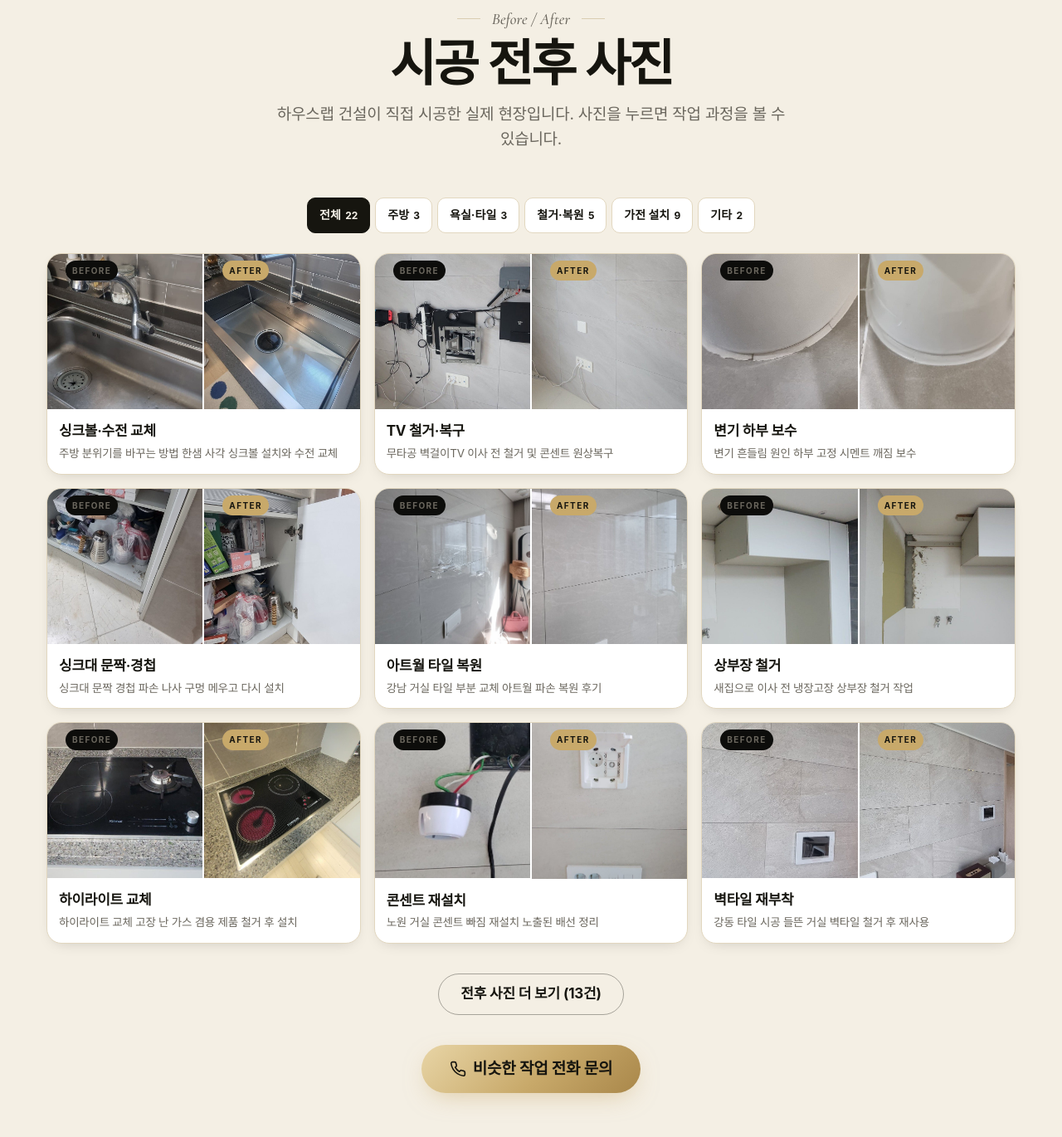
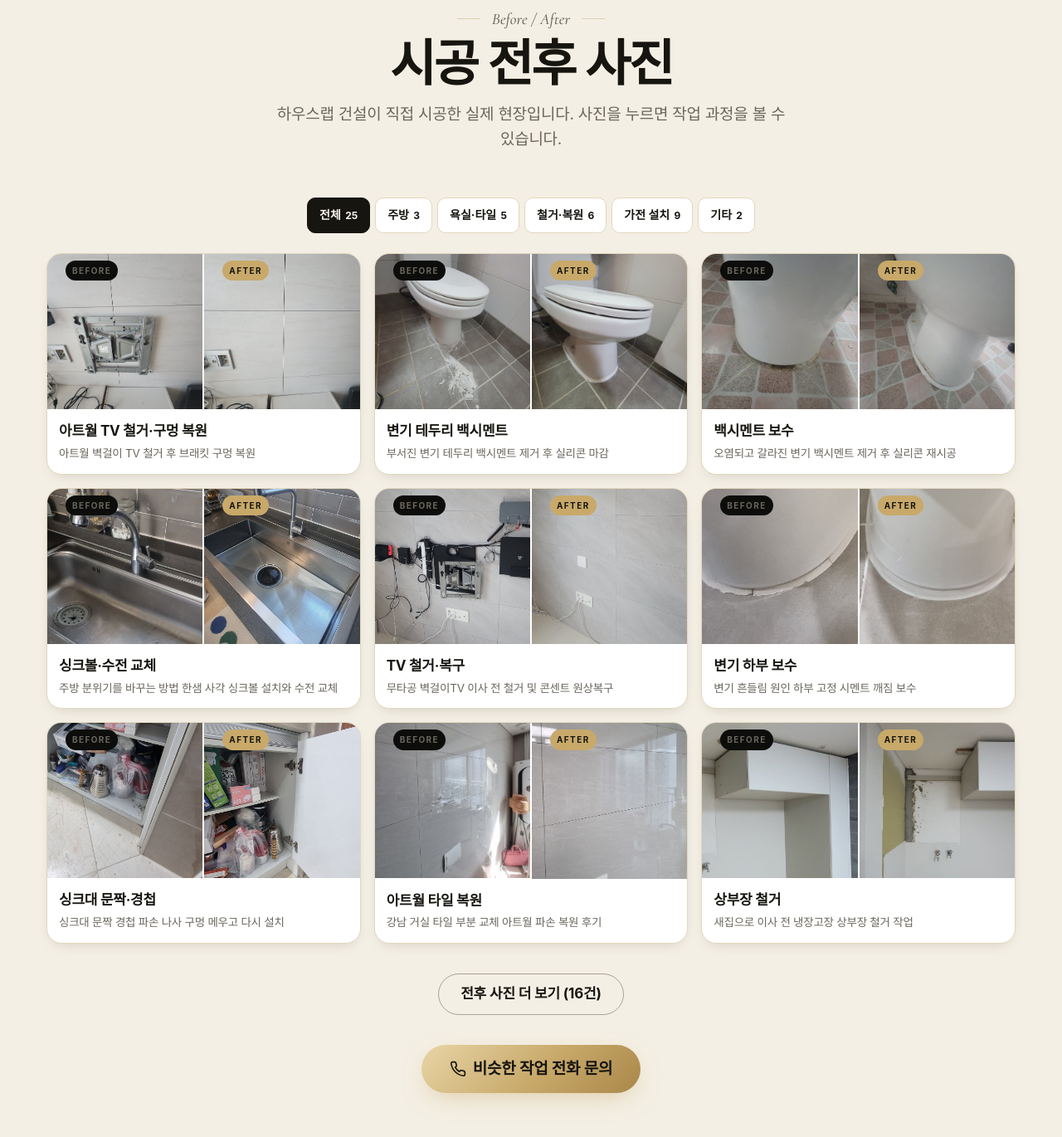
Before and after one commit to rnjstpgns041-sys/houselab-site, a plain HTML site: page index.html in a window 1280 px wide. Shown: the part 3218-4588 px from the top of the page at 83% size. Drawn offline with nearby package versions, Linux system fonts and the light colour scheme; a web font is replaced by a local one.

Commit message:
시공 전후 사진에 아트월 TV 구멍 복원·변기 테두리 백시멘트·백시멘트 보수 카드 추가 (같은 업체 블로그 사진)
Co-Authored-By: Claude Opus 5.5 <noreply@anthropic.com>
Claude-Session: https://claude.ai/code/session_01RGrrhLkMCAg5nS7A2Dzk6e

```diff
--- a/index.html
+++ b/index.html
@@ -1536,6 +1536,15 @@ buildStrip(CASES_PHOTOS);
 
 // 작업 전후 비교
 const BA = [
+{ "id": "223834450645", "blog": "ssus7777", "label": "아트월 TV 철거·구멍 복원", "cat": "remove",
+  "title": "아트월 벽걸이 TV 철거 후 브래킷 구멍 복원", "quote": "",
+  "b": "images/s-223834450645-1.jpg", "a": "images/s-223834450645-a.jpg" },
+{ "id": "223843063685", "blog": "ssus7777", "label": "변기 테두리 백시멘트", "cat": "bath",
+  "title": "부서진 변기 테두리 백시멘트 제거 후 실리콘 마감", "quote": "",
+  "b": "images/s-223843063685-1.jpg", "a": "images/s-223843063685-a.jpg" },
+{ "id": "223711406851", "blog": "ssus7777", "label": "백시멘트 보수", "cat": "bath",
+  "title": "오염되고 갈라진 변기 백시멘트 제거 후 실리콘 재시공", "quote": "",
+  "b": "images/s-223711406851-1.jpg", "a": "images/s-223711406851-a.jpg" },
 {
 "id": "224480171508",
 "label": "싱크볼·수전 교체",
@@ -1743,7 +1752,7 @@ function drawBA() {
   document.getElementById("baCats").innerHTML = BA_CATS.filter(([k]) => k === "all" || BA.some(c => c.cat === k))
     .map(([k, n]) => `<button type="button" class="bac" data-k="${k}" aria-pressed="${k === BA_CAT}">${n} <span>${k === "all" ? BA.length : BA.filter(c => c.cat === k).length}</span></button>`).join("");
   document.getElementById("bapGrid").innerHTML = list.slice(0, BA_N).map(c => `
-    <a class="bap" href="https://blog.naver.com/psb-7/${c.id}" target="_blank" rel="noopener">
+    <a class="bap" href="https://blog.naver.com/${c.blog || "psb-7"}/${c.id}" target="_blank" rel="noopener">
       <div class="bap-img"><figure><img src="${c.b}" alt="${esc(c.title)} 시공 전" loading="lazy"><span class="badge">BEFORE</span></figure><figure><img src="${c.a}" alt="${esc(c.title)} 시공 후" loading="lazy"><span class="badge after">AFTER</span></figure></div>
       <b>${esc(c.label)}</b><span>${esc(c.title)}</span>
     </a>`).join("");
```
Also changed, not shown: images/s-223711406851-1.jpg (added), images/s-223711406851-a.jpg (added), images/s-223834450645-1.jpg (added), images/s-223834450645-a.jpg (added), images/s-223843063685-1.jpg (added), images/s-223843063685-a.jpg (added).
